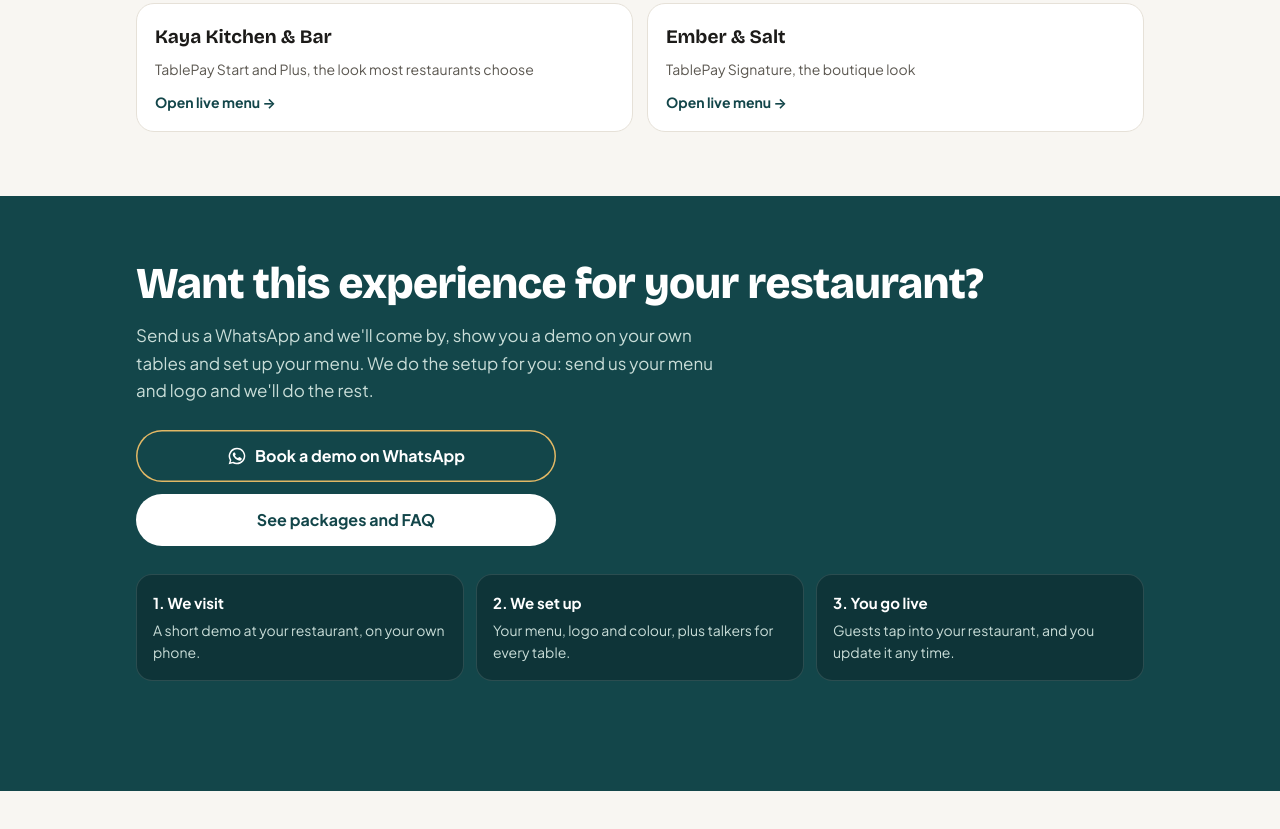
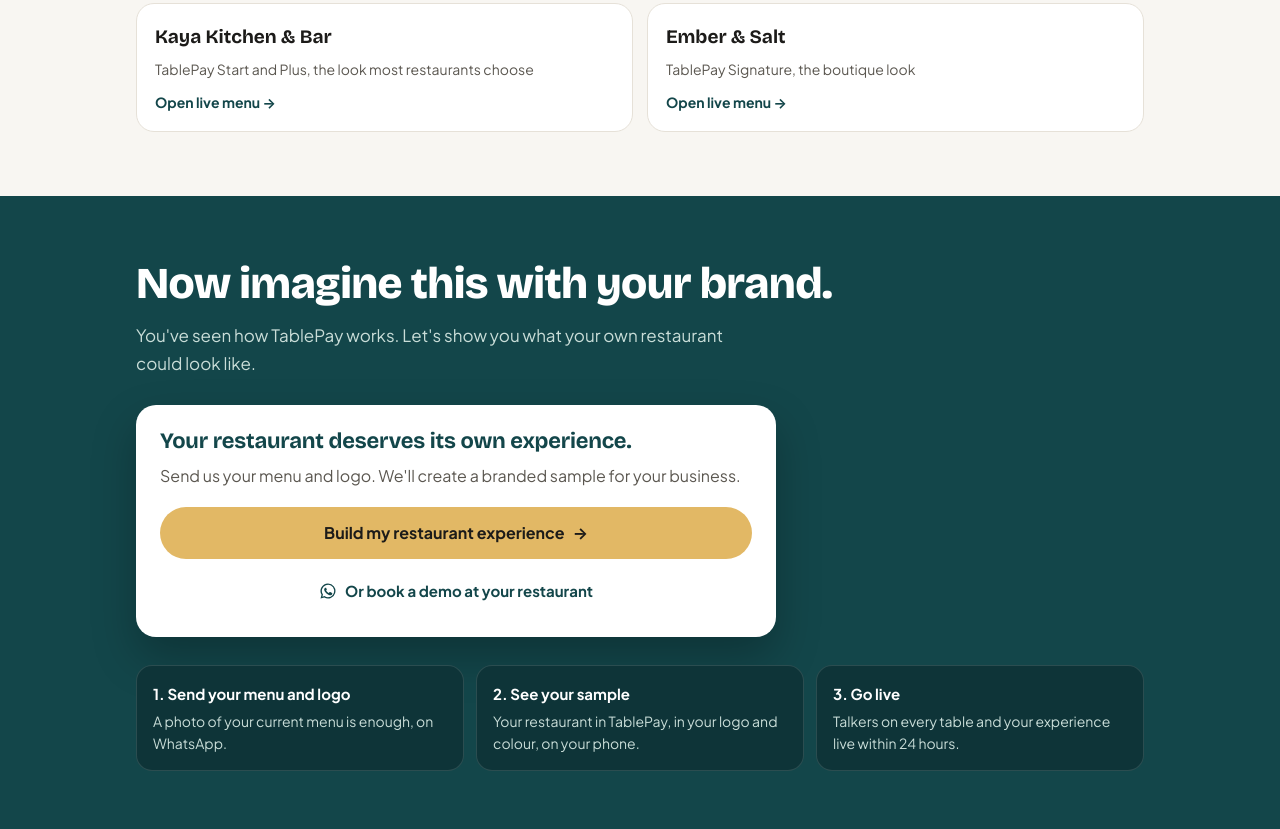
Before and after one commit to samasuma/tablepay, a plain HTML site: page demo/index.html in a window 1280 px wide. Shown: the part 4964-5793 px from the top of the page. Before the commit the page ends 5755 px from the top, so only its background shows below. Drawn offline with nearby package versions, Linux system fonts and the light colour scheme.

Commit message:
Demo page: end on 'Now imagine this with your brand' with a branded-sample offer

```diff
--- a/demo/index.html
+++ b/demo/index.html
@@ -197,6 +197,14 @@ p { margin: 0; text-wrap: pretty; }
 .close h2 { font-size: clamp(30px, 6vw, 44px); font-weight: 800; }
 .close p { color: var(--on-navy-muted); margin-top: 14px; font-size: 17px; max-width: 600px; }
 .close-btns { display: flex; flex-direction: column; gap: 12px; margin-top: 26px; max-width: 420px; }
+.sample { margin-top: 28px; max-width: 640px; background: #FFFFFF; color: #1C1B19; border-radius: 20px; padding: 24px; display: flex; flex-direction: column; gap: 10px; box-shadow: 0 20px 44px rgba(0,0,0,0.25); }
+.sample h3 { font-family: var(--display); font-size: 22px; font-weight: 700; letter-spacing: -0.01em; color: #13464A; }
+.close .sample p { color: #5B5750; margin: 0 0 8px; font-size: 16px; }
+.btn-brass { background: #E2B865; color: #1C1B19; width: 100%; text-align: center; padding: 10px 20px; line-height: 1.25; }
+.btn-brass:hover { background: #EAC67C; }
+.sample-alt { display: inline-flex; align-items: center; justify-content: center; gap: 8px; min-height: 44px; font-weight: 700; color: #13464A; text-decoration: none; font-size: 15px; }
+.sample-alt svg { width: 18px; height: 18px; }
+.sample-alt:hover { text-decoration: underline; text-underline-offset: 4px; }
 .steps3 { list-style: none; padding: 0; margin: 28px 0 0; display: grid; grid-template-columns: repeat(3, minmax(0, 1fr)); gap: 12px; }
 .steps3 li { background: var(--navy-2); border: 1px solid rgba(255,255,255,0.12); border-radius: 16px; padding: 16px; font-size: 14px; color: var(--on-navy-muted); }
 .steps3 b { display: block; color: var(--on-navy); font-size: 15px; margin-bottom: 4px; }
@@ -393,25 +401,24 @@ p { margin: 0; text-wrap: pretty; }
 
   <section class="close" id="c7">
     <div class="wrap">
-      <h2 id="closeh">Want this experience for your restaurant?</h2>
-      <p>Send us a WhatsApp and we'll come by, show you a demo on your own tables and set up your menu. We do the setup for you: send us your menu and logo and we'll do the rest.</p>
-      <div class="close-btns">
-        <a class="btn btn-wa wa-link" href="#" target="_blank" rel="noopener">
-          <svg width="20" height="20" viewBox="0 0 24 24" fill="currentColor" aria-hidden="true"><path d="M12 2a10 10 0 0 0-8.6 15.1L2 22l5-1.3A10 10 0 1 0 12 2Zm0 18.2a8.2 8.2 0 0 1-4.2-1.2l-.3-.2-3 .8.8-2.9-.2-.3A8.2 8.2 0 1 1 12 20.2Zm4.5-6.1c-.2-.1-1.5-.7-1.7-.8-.2-.1-.4-.1-.6.1l-.8 1c-.1.2-.3.2-.5.1a6.7 6.7 0 0 1-3.3-2.9c-.2-.4.3-.4.8-1.3.1-.2 0-.3 0-.4l-.8-1.8c-.2-.5-.4-.4-.6-.4h-.5a1 1 0 0 0-.7.3 3 3 0 0 0-.9 2.2 5.2 5.2 0 0 0 1.1 2.7 11.8 11.8 0 0 0 4.5 4c1.7.7 2.4.8 3.2.7a2.8 2.8 0 0 0 1.8-1.3 2.3 2.3 0 0 0 .2-1.3c-.1-.1-.3-.2-.5-.3Z"/></svg>
-          Book a demo on WhatsApp
-        </a>
-        <a class="btn btn-white" href="/">See packages and FAQ</a>
+      <h2>Now imagine this with your brand.</h2>
+      <p>You've seen how TablePay works. Let's show you what your own restaurant could look like.</p>
+      <div class="sample">
+        <h3 id="closeh">Your restaurant deserves its own experience.</h3>
+        <p>Send us your menu and logo. We'll create a branded sample for your business.</p>
+        <a class="btn btn-brass wa-link" data-msg="sample" href="#" target="_blank" rel="noopener">Build my restaurant experience <span aria-hidden="true">&rarr;</span></a>
+        <a class="sample-alt wa-link" data-msg="demo" href="#" target="_blank" rel="noopener"><svg width="20" height="20" viewBox="0 0 24 24" fill="currentColor" aria-hidden="true"><path d="M12 2a10 10 0 0 0-8.6 15.1L2 22l5-1.3A10 10 0 1 0 12 2Zm0 18.2a8.2 8.2 0 0 1-4.2-1.2l-.3-.2-3 .8.8-2.9-.2-.3A8.2 8.2 0 1 1 12 20.2Zm4.5-6.1c-.2-.1-1.5-.7-1.7-.8-.2-.1-.4-.1-.6.1l-.8 1c-.1.2-.3.2-.5.1a6.7 6.7 0 0 1-3.3-2.9c-.2-.4.3-.4.8-1.3.1-.2 0-.3 0-.4l-.8-1.8c-.2-.5-.4-.4-.6-.4h-.5a1 1 0 0 0-.7.3 3 3 0 0 0-.9 2.2 5.2 5.2 0 0 0 1.1 2.7 11.8 11.8 0 0 0 4.5 4c1.7.7 2.4.8 3.2.7a2.8 2.8 0 0 0 1.8-1.3 2.3 2.3 0 0 0 .2-1.3c-.1-.1-.3-.2-.5-.3Z"/></svg>Or book a demo at your restaurant</a>
       </div>
       <ol class="steps3">
-        <li><b>1. We visit</b>A short demo at your restaurant, on your own phone.</li>
-        <li><b>2. We set up</b>Your menu, logo and colour, plus talkers for every table.</li>
-        <li><b>3. You go live</b>Guests tap into your restaurant, and you update it any time.</li>
+        <li><b>1. Send your menu and logo</b>A photo of your current menu is enough, on WhatsApp.</li>
+        <li><b>2. See your sample</b>Your restaurant in TablePay, in your logo and colour, on your phone.</li>
+        <li><b>3. Go live</b>Talkers on every table and your experience live within 24 hours.</li>
       </ol>
     </div>
   </section>
 </main>
 
-<a class="btn btn-wa fab hide wa-link" id="fab" href="#" target="_blank" rel="noopener">Book a demo on WhatsApp</a>
+<a class="btn btn-wa fab hide wa-link" data-msg="sample" id="fab" href="#" target="_blank" rel="noopener">Get my branded sample</a>
 
 <script>
 document.documentElement.classList.add('js');
@@ -575,9 +582,14 @@ document.documentElement.classList.add('js');
     });
     document.querySelectorAll('[data-look]').forEach(function (b) { b.setAttribute('aria-pressed', b.dataset.look === state.look); });
     document.getElementById('lookinfo').textContent = INFO[state.look];
-    document.getElementById('closeh').textContent = state.name.trim() ? 'Want this experience for ' + state.name.trim() + '?' : 'Want this experience for your restaurant?';
-    var msg = 'Hi Samuel, I just tried the TablePay demo' + (state.name.trim() ? ' for ' + state.name.trim() : '') + '. I\'d like a demo at my restaurant.' + (src ? ' (ref: ' + src + ')' : '');
-    document.querySelectorAll('.wa-link').forEach(function (a) { a.href = 'https://wa.me/' + WA + '?text=' + encodeURIComponent(msg); });
+    var nmx = state.name.trim();
+    document.getElementById('closeh').textContent = nmx ? nmx + ' deserves its own experience.' : 'Your restaurant deserves its own experience.';
+    var ref = src ? ' (ref: ' + src + ')' : '';
+    var msgs = {
+      sample: 'Hi Samuel, I just tried the TablePay demo' + (nmx ? ' for ' + nmx : '') + '. I\'d like a branded sample for my restaurant. I\'ll send our menu and logo here.' + ref,
+      demo: 'Hi Samuel, I just tried the TablePay demo' + (nmx ? ' for ' + nmx : '') + '. I\'d like a demo at my restaurant.' + ref
+    };
+    document.querySelectorAll('.wa-link').forEach(function (a) { a.href = 'https://wa.me/' + WA + '?text=' + encodeURIComponent(msgs[a.getAttribute('data-msg')] || msgs.demo); });
     renderPhones();
   }
   renderAll();
```
